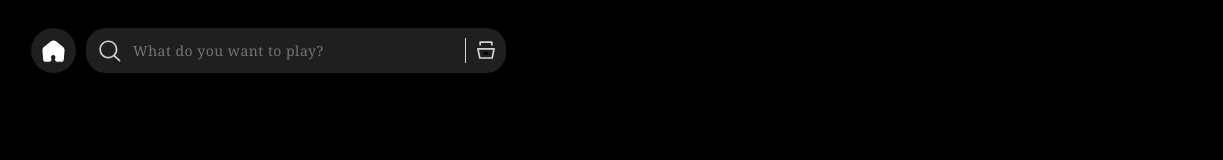
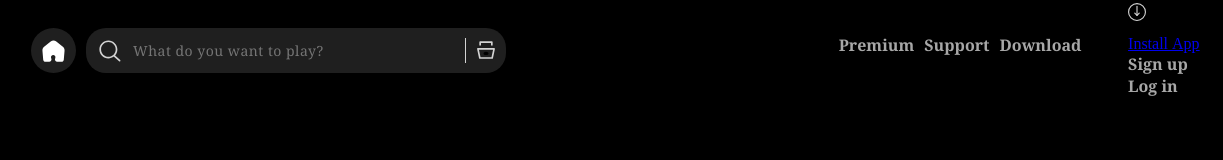
Before and after one commit to SamXop123/Web-UI-Clones, a plain HTML site: page spotify.html in a window 1280 px wide. Shown: the full height of the page, 57-1280 px from the left. Drawn offline with Linux system fonts and the light colour scheme.

Commit message:
Update spotify.html

```diff
--- a/spotify.html
+++ b/spotify.html
@@ -50,7 +50,32 @@
             </div>
         </div>
 
+        <div class="nav-p-2">
+            <div class="nav-p-2-links">
+                <a class="n-p-2-a" href="#" target="_blank" rel="noopener noreferrer">Premium</a>
+                <a class="n-p-2-a" href="#" target="_blank" rel="noopener noreferrer">Support</a>
+                <a class="n-p-2-a" href="#" target="_blank" rel="noopener noreferrer">Download</a>
+            </div>
+            <svg width="10" height="25" xmlns="http://www.w3.org/2000/svg">
+                <line x1="10" y1="0" x2="10" y2="40" stroke="#d3d3d3" stroke-width="2" />
+            </svg>
 
+            <div class="nav-p-2-links-b">
+                <div class="install-btn">
+                    <svg class="install-icon" width="18" height="38" viewBox="0 0 64 64"
+                        xmlns="http://www.w3.org/2000/svg" fill="none" stroke="#d3d3d3" stroke-width="4"
+                        stroke-linecap="round" stroke-linejoin="round">
+                        <circle cx="32" cy="32" r="30" />
+                        <line x1="32" y1="12" x2="32" y2="44" />
+                        <polyline points="24,36 32,44 40,36" />
+                    </svg>
+                    <a class="install" href="#" target="_blank" rel="noopener noreferrer">Install&nbsp;App</a>
+                </div>
+                <a class="n-p-2-a" href="#" target="_blank" rel="noopener noreferrer">Sign&nbsp;up</a>
+                <a class="n-p-2-a login" href="#" target="_blank" rel="noopener noreferrer">Log&nbsp;in</a>
+            </div>
+
+        </div>
     </div>
 
 
```
